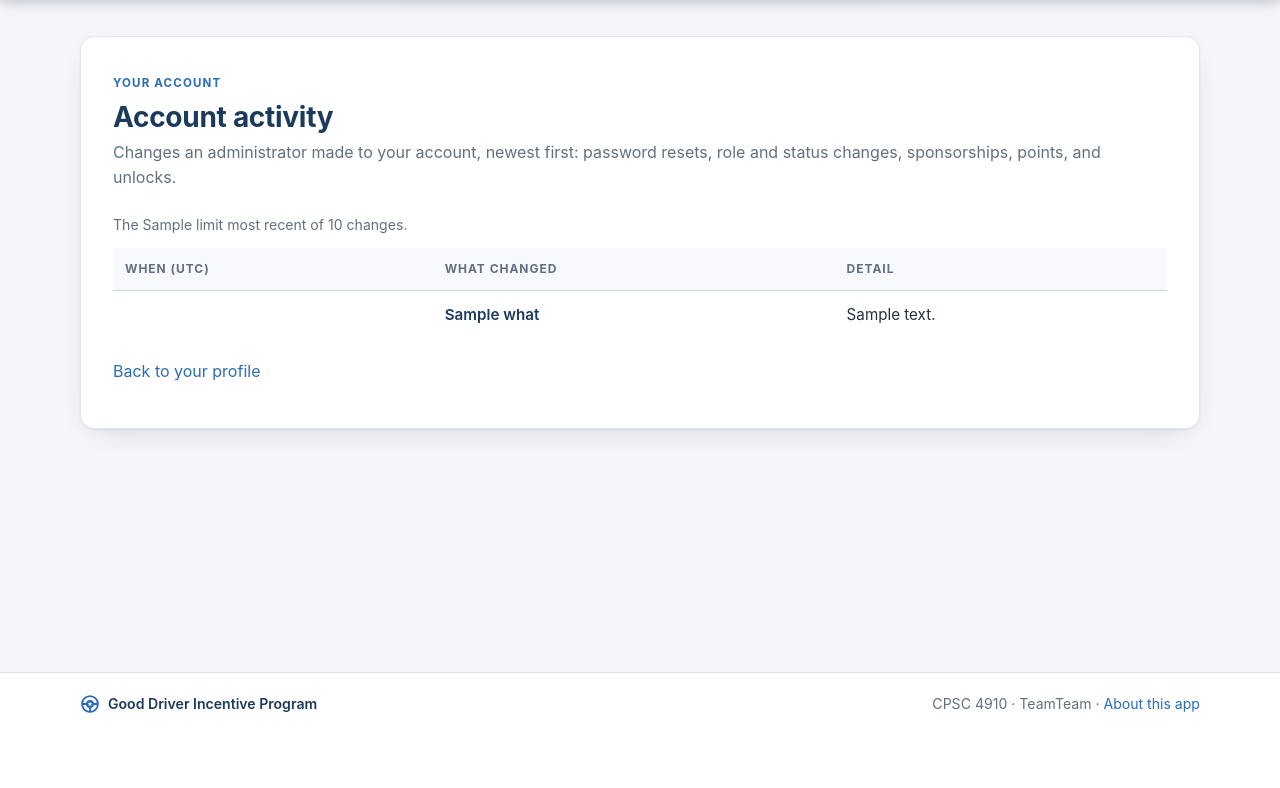
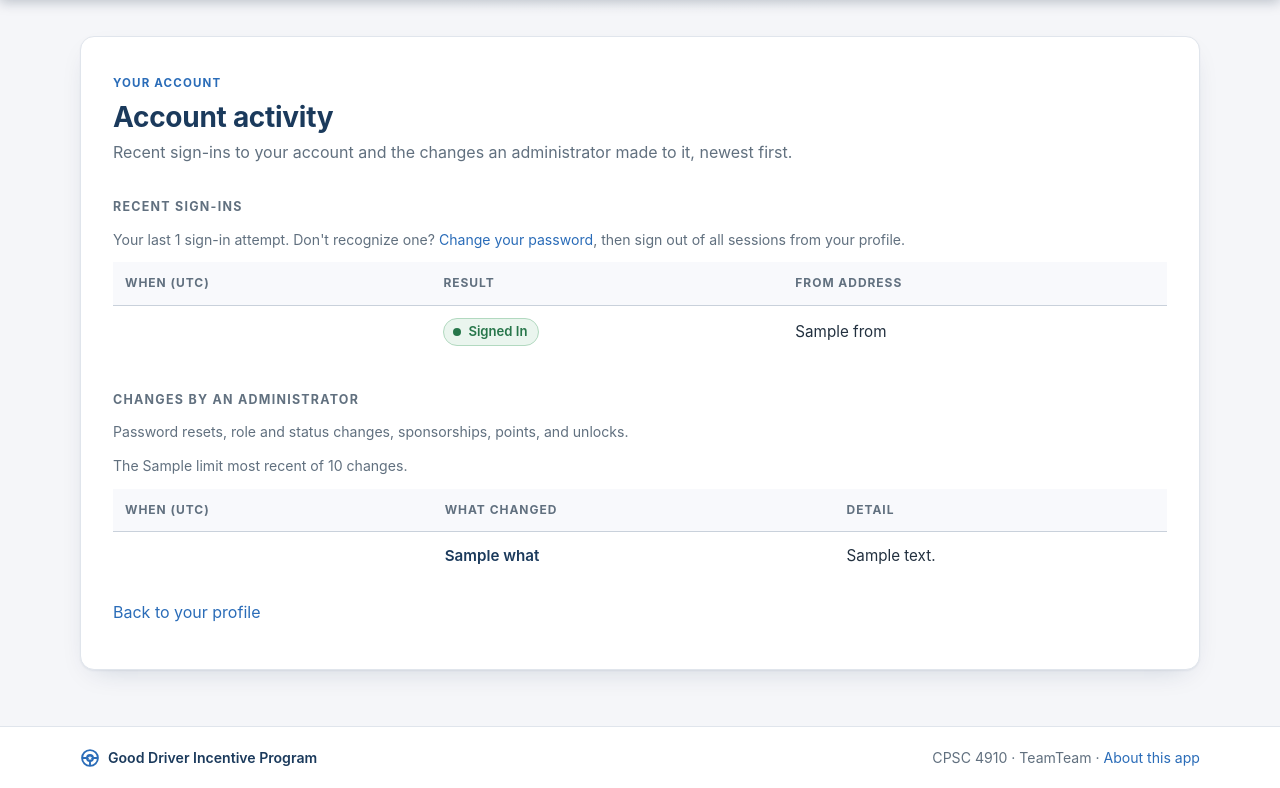
Before and after one commit to nando727/TeamTeam-4910-Project, a Node server app: template src/views/account-activity.ejs in a window 1280 px wide. Shown: the part 65-853 px from the top of the page. Before the commit the page ends 778 px from the top, so only its background shows below. Run offline with Node 20, Linux system fonts and the light colour scheme; the template is opened without the code that fills it: most values are stand-ins (such as "Sample title", 1, 10 or a date in 2020).

Commit message:
aa-78 users can see their recent sign-ins on account activity

```diff
--- a/src/views/account-activity.ejs
+++ b/src/views/account-activity.ejs
@@ -3,9 +3,38 @@
     <div class="page-header">
       <span class="eyebrow">Your account</span>
       <h1>Account activity</h1>
-      <p class="lede">Changes an administrator made to your account, newest first: password resets, role and status changes, sponsorships, points, and unlocks.</p>
+      <p class="lede">Recent sign-ins to your account and the changes an administrator made to it, newest first.</p>
     </div>
 
+    <h2 class="section-title">Recent sign-ins</h2>
+    <% if (!signIns.length) { %>
+      <div class="info" role="status"><p>No sign-ins are recorded for your account yet.</p></div>
+    <% } else { %>
+      <p class="muted small">Your last <%= signIns.length %> sign-in attempt<%= signIns.length === 1 ? '' : 's' %>. Don't recognize one? <a href="/profile/password">Change your password</a>, then sign out of all sessions from your profile.</p>
+      <div class="table-wrap">
+        <table class="table">
+          <thead>
+            <tr>
+              <th scope="col">When (UTC)</th>
+              <th scope="col">Result</th>
+              <th scope="col">From address</th>
+            </tr>
+          </thead>
+          <tbody>
+            <% signIns.forEach(signIn => { %>
+              <tr>
+                <td class="nowrap"><%= formatStamp(signIn.when) %></td>
+                <td><span class="status-badge <%= signIn.ok ? 'status-active' : 'status-revoked' %>"><%= signIn.ok ? 'Signed in' : 'Failed' %></span></td>
+                <td><%= signIn.from || 'Unknown' %></td>
+              </tr>
+            <% }); %>
+          </tbody>
+        </table>
+      </div>
+    <% } %>
+
+    <h2 class="section-title">Changes by an administrator</h2>
+    <p class="muted small">Password resets, role and status changes, sponsorships, points, and unlocks.</p>
     <% if (!changes.length) { %>
       <div class="info" role="status"><p>An administrator has not changed anything on your account.</p></div>
     <% } else { %>
```
Also changed, not shown: src/account/routes.js (+9 -2 lines), tests/account-activity.test.js (+41 -5 lines), README.md.
